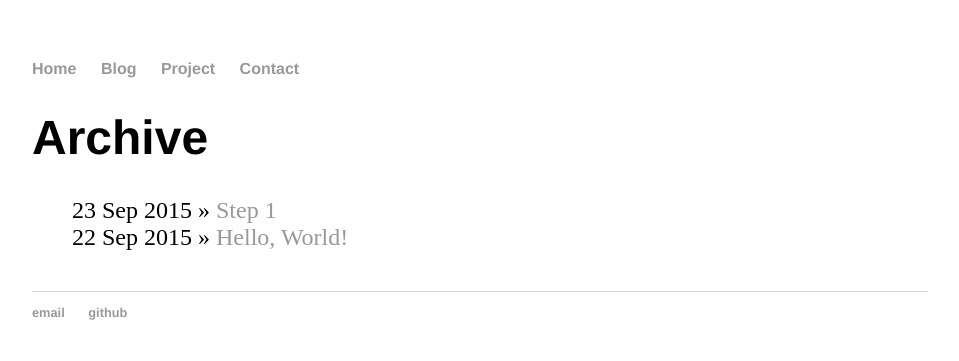
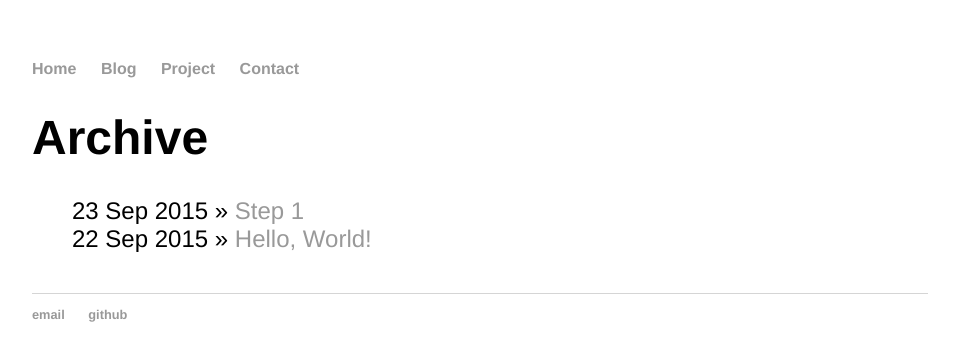
Before and after one commit to saturdaystepbystep/saturdaystepbystep.github.io, a Jekyll site: the page built from blog/index.html, in a window 1280 px wide. Shown: the top 361 px of the page, without its empty margins (160-1119 px from the left). Built offline with Jekyll 4.4.1, drawn with Linux system fonts in a browser that asks for light colours.

Commit message:
Update main.css

```diff
--- a/css/main.css
+++ b/css/main.css
@@ -36,6 +36,7 @@ footer {
 ul.posts {
     margin: 20px auto 40px;
     font-size: 1.5em;
+    font-family:"Helvetica Neue", Helvetica, Arial, sans-serif;
 }
 
 ul.posts li {
```
